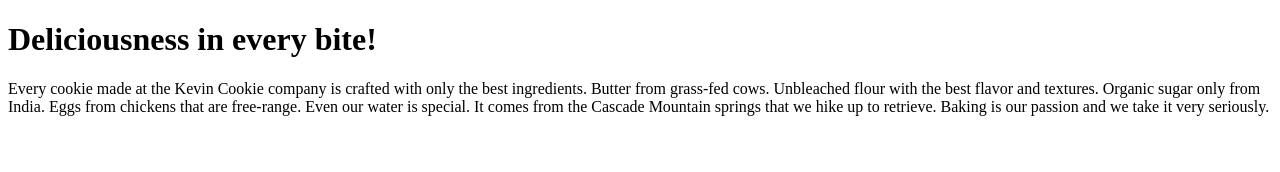
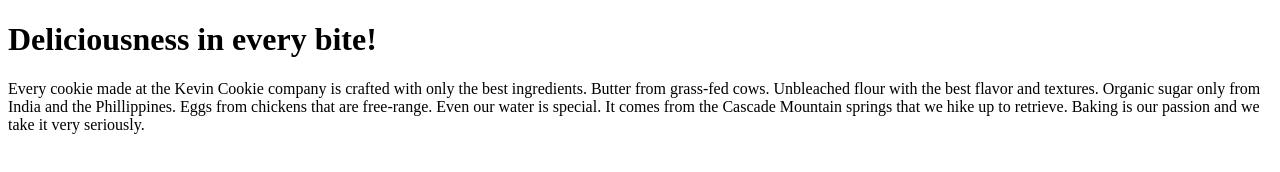
Before and after one commit to devmalsha/KelvinCookieCompany.com, a plain HTML site: page index.htm in a window 1280 px wide. Drawn offline with Linux system fonts and the light colour scheme.

Commit message:
Update index.htm

```diff
--- a/index.htm
+++ b/index.htm
@@ -3,6 +3,6 @@
 <body>
 
 <h1>Deliciousness in every bite!</h1>
-<p>Every cookie made at the Kevin Cookie company is crafted with only the best ingredients. Butter from grass-fed cows. Unbleached flour with the best flavor and textures. Organic sugar only from India. Eggs from chickens that are free-range. Even our water is special. It comes from the Cascade Mountain springs that we hike up to retrieve. Baking is our passion and we take it very seriously.</p>
+<p>Every cookie made at the Kevin Cookie company is crafted with only the best ingredients. Butter from grass-fed cows. Unbleached flour with the best flavor and textures. Organic sugar only from India and the Phillippines. Eggs from chickens that are free-range. Even our water is special. It comes from the Cascade Mountain springs that we hike up to retrieve. Baking is our passion and we take it very seriously.</p>
 </body>
 </html>
```
